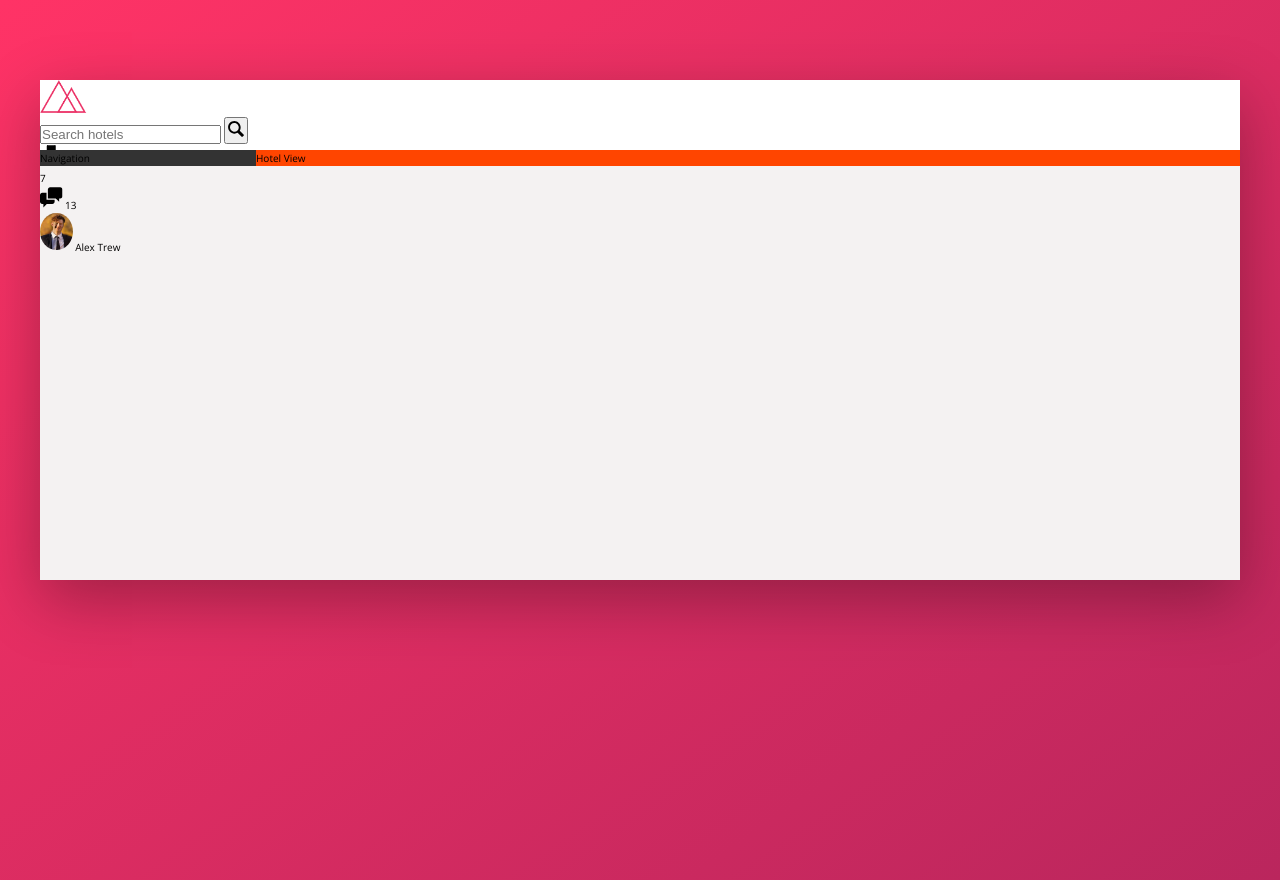
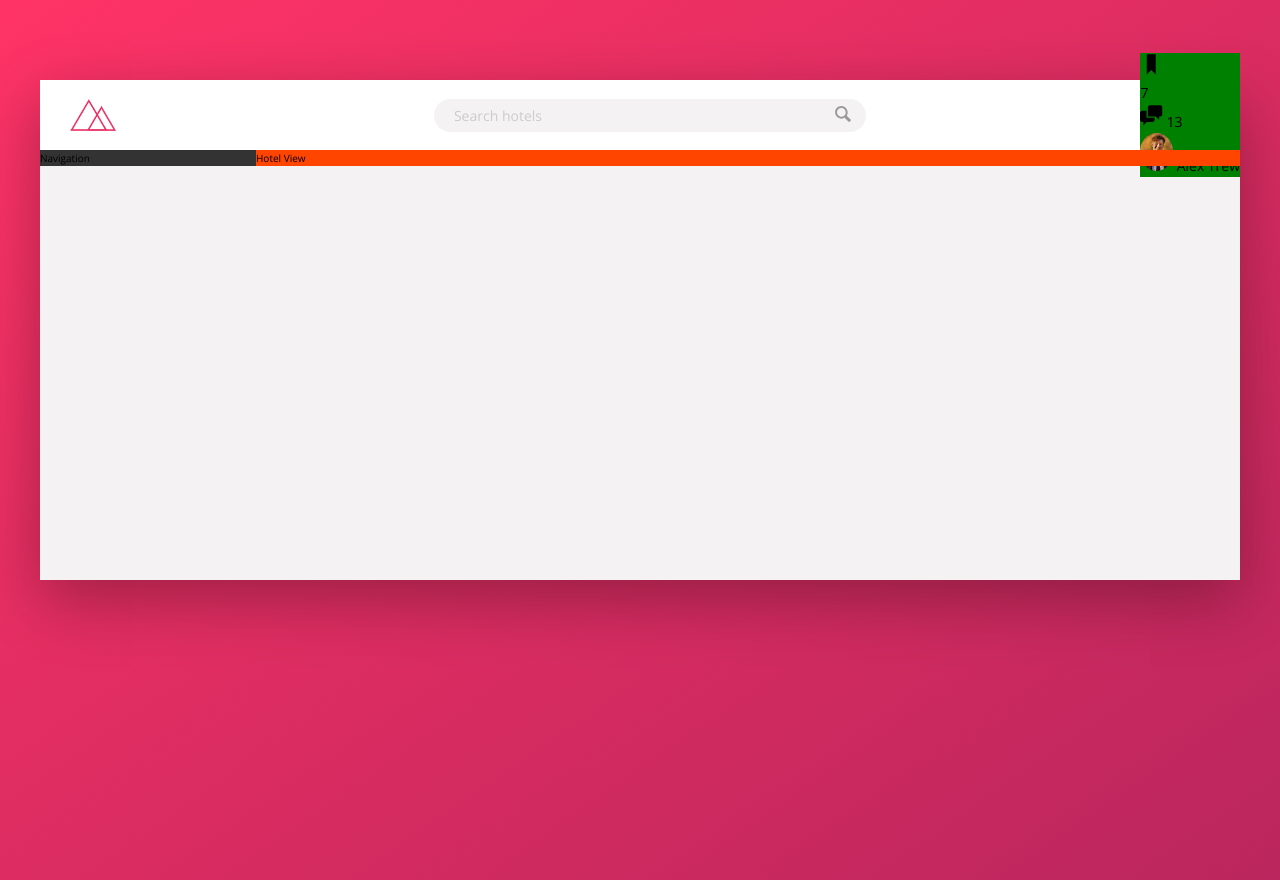
Before and after one commit to trew13690/Trello, a website: page index.html in a window 1280 px wide. Drawn offline with nearby package versions, Linux system fonts and the light colour scheme.

Commit message:
Flex Header and Sass SearchBox

```diff
--- a/sass/_base.scss
+++ b/sass/_base.scss
@@ -19,7 +19,7 @@
   --color-grey-light-1: #faf9f9;
   --color-grey-light-2: #f4f2f2;
   --color-grey-light-3: #f0eeee;
-  --color-grey-Grey-light-4: #ccc;
+  --color-grey-light-4: #ccc;
 
   --color-grey-dark-1: #333;
   --color-grey-dark-2: #777;
--- a/sass/_components.scss
+++ b/sass/_components.scss
@@ -1,49 +1,84 @@
 ////////////////////////////////////////
 // logo
-.logo{
+.logo {
   height: 3.25rem;
+  margin: 3rem;
 }
 
 ///////////////////////////////////////////////////////////
 //Search
-.search{
-    &__input{
+.search {
+
+    flex: 0 0 40%;
+
+    display: flex;
+    align-items: center;
+    justify-content: center;
+  &__input {
+      font-family: inherit;
+      width: 90%;
+      font-size: inherit;
+      background-color: var(--color-grey-light-2);
+      border: none;
+      color: inherit;
+      padding: .7rem 2rem;
+      border-radius: 100px;
+      transition: all .3s;
+      margin-right: -3.25rem;
+
+      &:focus{
+          outline: none;
+          width: 100%;
+          background-color: var(--color-grey-light-3);
+      }
+      &::-webkit-input-placeholder{
+          font-weight: 100;
+          color: var(--color-grey-light-4);
+      }
 
   }
-    &__button{
+  &__input:focus + &__button{
+    background-color: var(--color-grey-light-3);
+  }
+  &__button {
+      border: none;
+      background-color: var(--color-grey-light-2);
+
+      &:focus{
+          outline: none;
 
       }
-    &__icon{
+      &:active{
+          transform: translateY(2px);
+      }
+  }
+  &__icon {
     height: 2rem;
     width: 2rem;
+    fill: var(--color-grey-dark-3)
   }
 }
 
-
-
 //////////////////////////////////////////////////////////
 //User Navigation
-.user-nav{
-    &__icon-box{
-
+.user-nav {
+    background-color: green;
+  &__icon-box {
   }
 
-    &__icon{
+  &__icon {
     height: 2.25rem;
     width: 2.25rem;
   }
 
-    &__notification{
-
+  &__notification {
   }
-    &__user{
-
+  &__user {
   }
-    &__user-photo{
+  &__user-photo {
     height: 3.75rem;
     border-radius: 50%;
   }
-    &__user-name{
-
+  &__user-name {
   }
 }
--- a/sass/_layout.scss
+++ b/sass/_layout.scss
@@ -6,10 +6,13 @@ box-shadow: var(--shadow-dark);
 min-height: 50rem;
 }
 .header{
+    font-size: 1.4rem;
 height: 7rem;
 background-color: #fff;
 border-bottom: var(--color-grey-light-1);
-
+display: flex;
+justify-content: space-between;
+align-items: center;
 }
 .content{
 display:flex;
```
Also changed, not shown: index.html (+3 -0 lines), css/style.css. Lines whose indentation alone changed are shown as unchanged.
